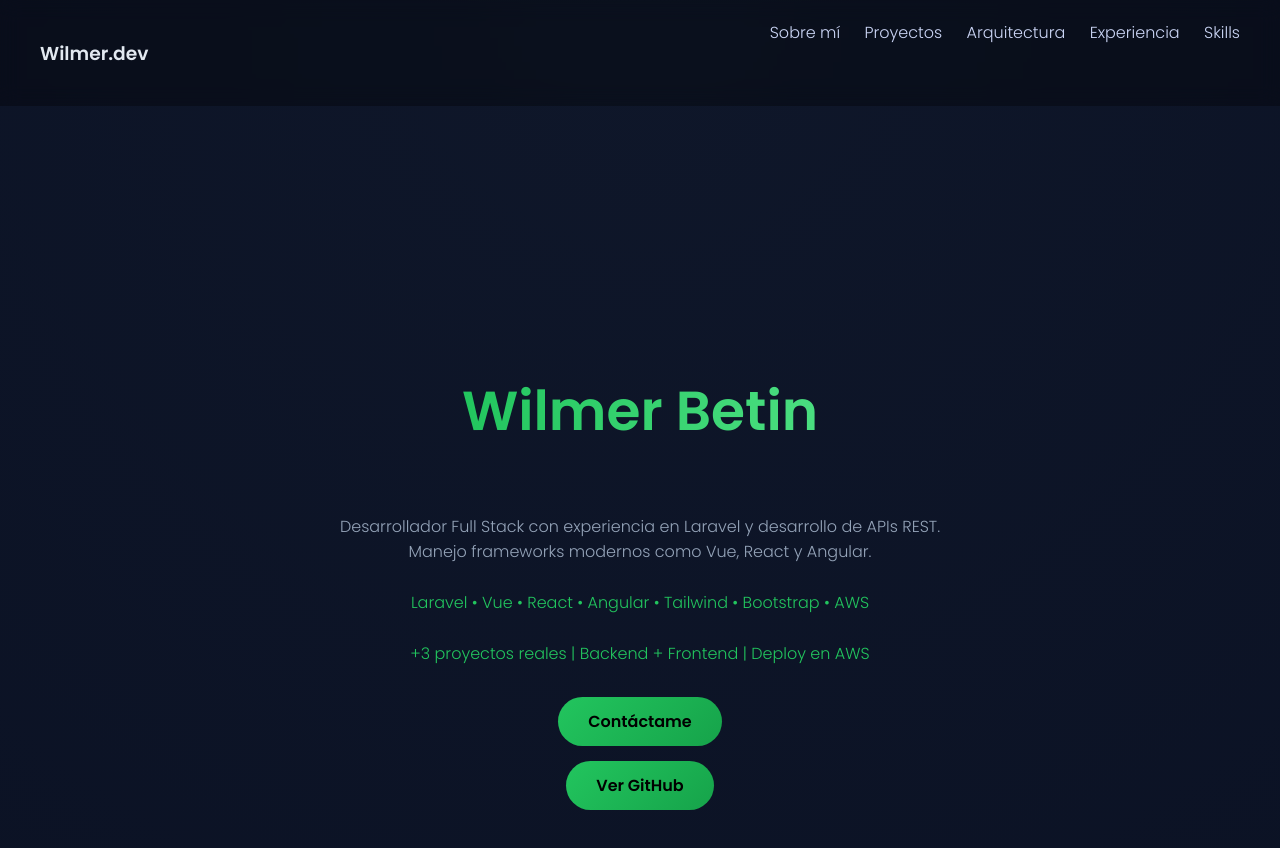
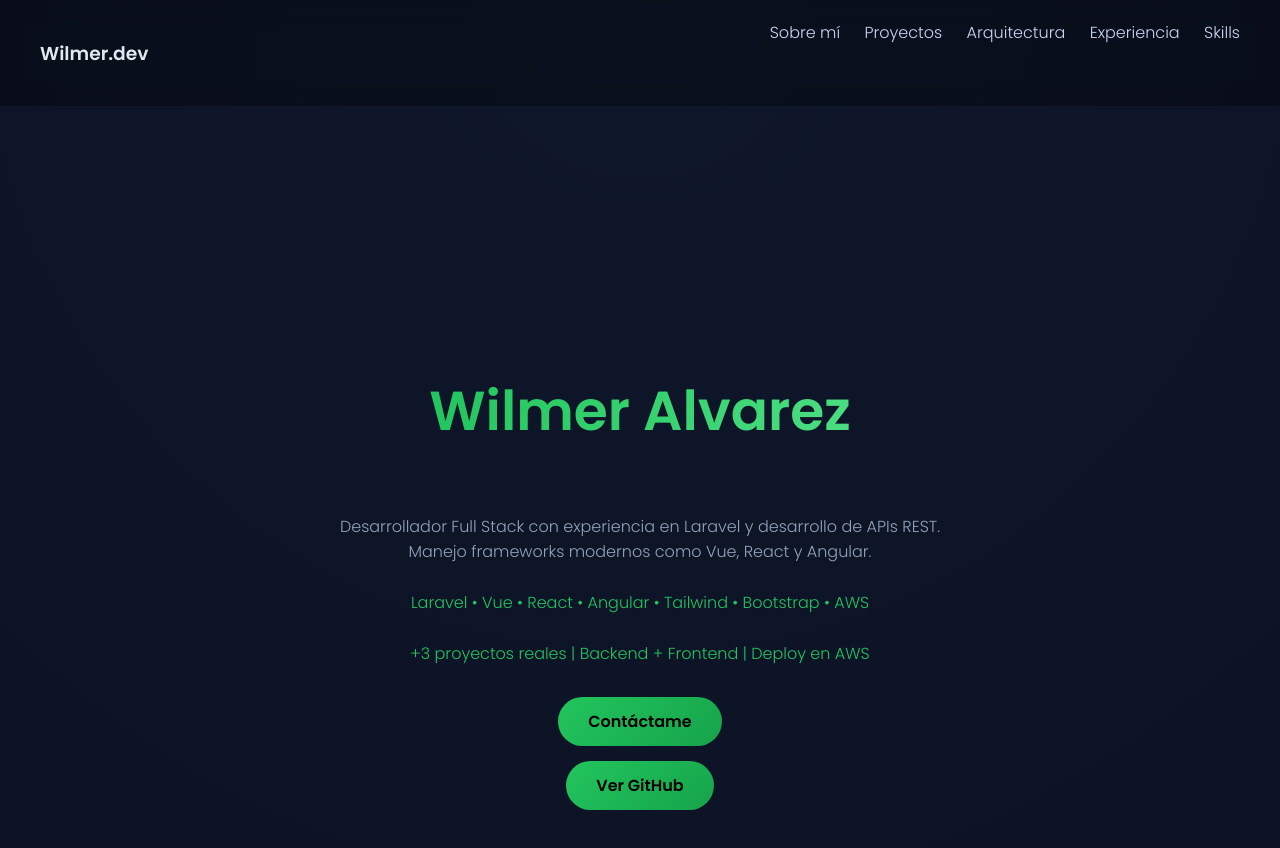
Before and after one commit to Wilmer1066187224/Miportafolio, a plain HTML site: page index.html in a window 1280 px wide. Shown: the top 848 px of the page. Drawn offline with Linux system fonts and the light colour scheme.

Commit message:
Update index.html

```diff
--- a/index.html
+++ b/index.html
@@ -167,7 +167,7 @@ footer {
 </nav>
 
 <section class="hero">
-    <h1>Wilmer Betin</h1>
+    <h1>Wilmer Alvarez</h1>
 
     <p>
         Desarrollador Full Stack con experiencia en Laravel y desarrollo de APIs REST.
```
